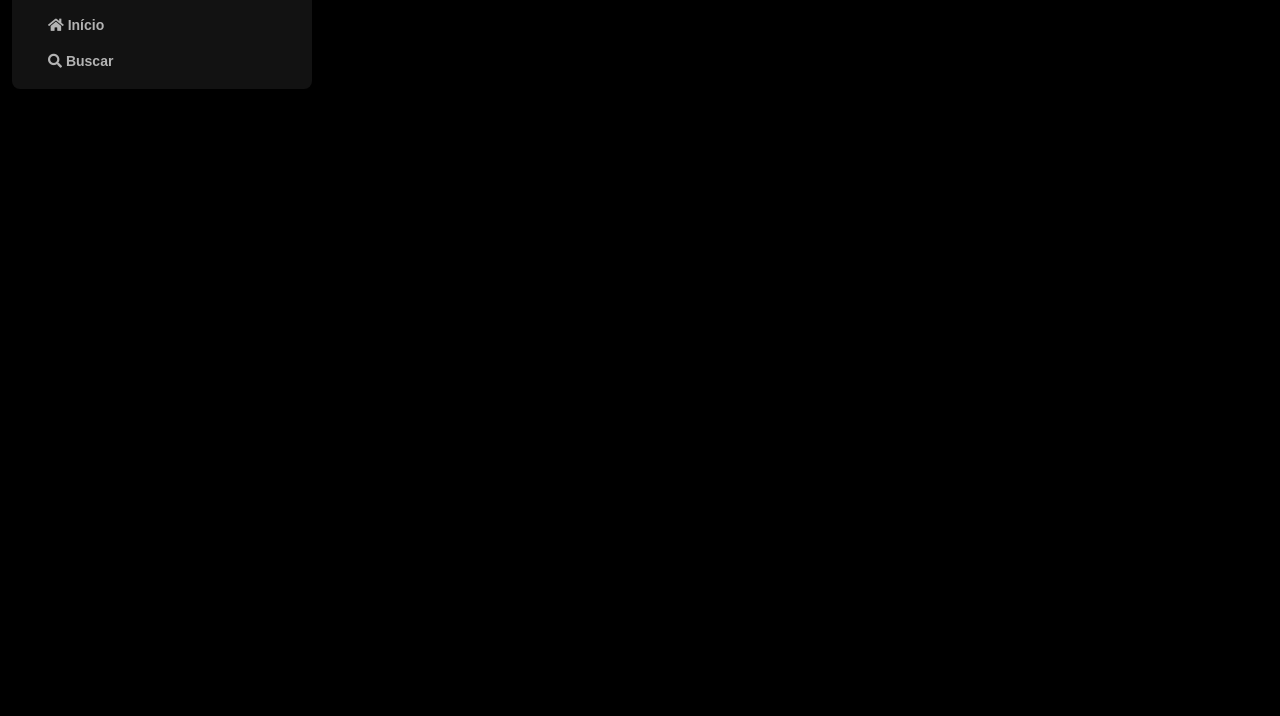
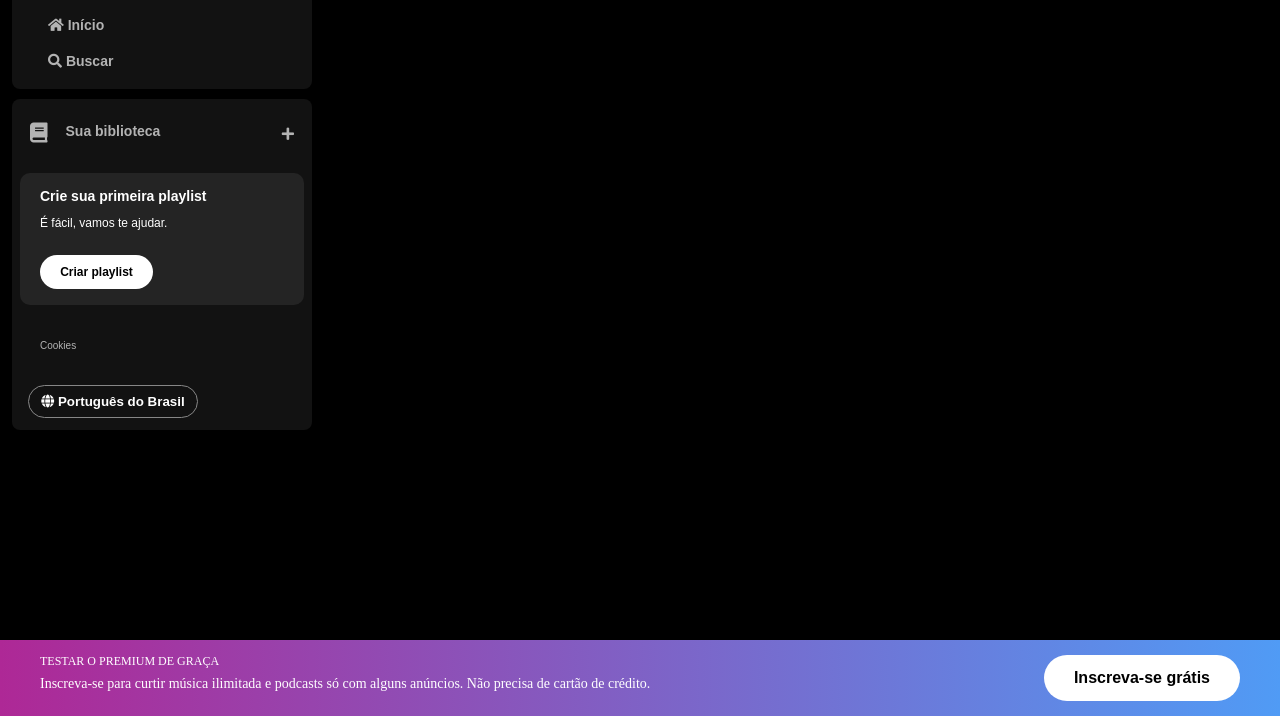
Before and after one commit to MateusDantas2/spotify-imersao, a plain HTML site: page index.html in a window 1280 px wide. Shown: the part 84-800 px from the top of the page. Drawn offline with Linux system fonts and the light colour scheme.

Commit message:
Adiciona footer

```diff
--- a/index.html
+++ b/index.html
@@ -3,9 +3,11 @@
   <head>
     <meta charset="UTF-8" />
     <meta name="viewport" content="width=device-width, initial-scale=1.0" />
-    <title>Spotify</title>
-    <link rel="stylesheet" href="reset.css"/>
+    <title>Spotify Imersão</title>
+
+    <link rel="stylesheet" href="reset.css" />
     <link rel="stylesheet" href="styles.css" />
+
     <link
       rel="stylesheet"
       href="https://use.fontawesome.com/releases/v5.15.4/css/solid.css"
@@ -19,15 +21,15 @@
       crossorigin="anonymous"
     />
   </head>
-  <body>
+
+  <>
     <div class="sidebar">
       <nav class="sidebar__navigation">
         <div class="logo">
           <a href="">
-            <img src="./assets/icons/logo-spotify.png" alt="logo do spotify" />
+            <img src="./assets/icons/logo-spotify.png" alt="Logo" />
           </a>
         </div>
-          <div>
         <ul>
           <li>
             <a href="">
@@ -42,9 +44,68 @@
             </a>
           </li>
         </ul>
+      </nav>
+      <div class="library">
+        <div class="library__content">
+          <button class="library__button">
+            <span class="fa fas fa-book"></span>
+            <span>Sua biblioteca</span>
+          </button>
+          <span class="fa fa-plus"></span>
         </div>
+        <section class="section-playlist">
+          <div class="section-playlist__content">
+            <span class="text title">Crie sua primeira playlist</span>
+            <span class="text subtitle">É fácil, vamos te ajudar.</span>
+            <button class="section-playlist__button">
+              <span>Criar playlist</span>
+            </button>
+          </div>
+        </section>
+        <div class="cookies">
+          <a href="">Cookies</a>
+        </div>
+        <div class="languages">
+          <button class="languages__button">
+            <span class="fa fa-globe"></span>
+            <span>Português do Brasil</span>
+          </button>
+        </div>
+      </div>
+    </div>
+    <main>
+        <div class="main-container">
+            <nav class="header__navigation">
+                <div class="navigation">
+                    <button class="arrow-left">
+                        <img src="./src/assets/icons/small-left.png" alt="Seta esquerda">
+                    </button>
+                    <button class="arrow-right">
+                        <img src="./src/assets/icons/small-right.png" alt="Seta direita">
+                    </button>
+                </div>
+                <div class="header__search">
+                    <img src="./src/assets/icons/search.png" alt="">
+                    <input id="search-input" type="text" maxlength="800" placeholder="O que você quer ouvir?" />
+                </div>
+                <div class="header__login">
+                    <button class="subscribe">Inscreva-se</button>
+                    <button class="login">Entrar</button>
                 </div>
             </nav>
         </div>
+    </main>
+    <footer class="disclaimer-premium">
+        <div class="text">
+            <p class="disclaimer-premium__title">Testar o Premium de graça</p>
+            <p class="disclaimer-premium__subtitle">
+                Inscreva-se para curtir música ilimitada e podcasts só com alguns
+                anúncios. Não precisa de cartão de crédito.
+            </p>
+        </div>
+        <div class="button">
+            <button type="button">Inscreva-se grátis</button>
+        </div>
+    </footer>
   </body>
 </html>
--- a/reset.css
+++ b/reset.css
@@ -1,4 +1,3 @@
-/* Reset CSS */
 html,
 body,
 div,
--- a/styles.css
+++ b/styles.css
@@ -1,50 +1,210 @@
-body {
+body{
     background-color: #000;
 }
 
-h1 {
-    color: #fff;
+.sidebar{
+    position:fixed;
+    top:0;
+    left:0;
+    bottom:0;
+    padding:12px;
+    width:300px;
 }
 
-.sidebar {
-    position: fixed;
-    top: 0;
-    left: 0;
-    bottom: 0;
-    padding: 12px;
-    width: 300px;
+.sidebar__navigation{
+    background-color: #121212;
+    border-radius:8px;
+    padding:16px 0 0 16px;
 }
 
-.sidebar__navigation {
-    background-color: #121212;
-    border-radius: 8px;
-    padding: 16px 0 0 16px;
+.logo{
+    background: #121212;
+    display:flex;
+    border-radius:8px ;
+    padding:16px 0 0 16px;
 }
 
-.sidebar__navigation .logo {
-    background: #121212;
-    display: flex;
-    border-radius: 8px;
-    padding: 16px 0 0 16px;
+.sidebar__navigation .logo img{
+    width:80px;
 }
 
-.sidebar__navigation .logo img {
-    width: 80px;
+.sidebar nav ul{
+    margin-top: 20px;
+    padding:0 20px 10px 20px;
 }
 
-.sidebar nav ul {
-    margin-top: 20px;
-    padding: 0 20px 10px 20px;
-}
-
-.sidebar ul li {
+.sidebar ul li{
     padding: 10px 0;
 }
 
-.sidebar nav ul li a {
+.sidebar nav ul li a{
     color: #b3b3b3;
     text-decoration: none;
     font-weight: 600;
     font-size: 14px;
     font-family: "DM Sans", sans-serif;
 }
+
+.library{
+    background-color:#121212;
+    border-radius:8px;
+    display:flex;
+    justify-content: space-between;
+    flex-direction: column;
+    padding:4px 8px;
+    color:#b3b3b3;
+    font-weight: 600;
+    font-size:14px;
+    margin-top: 10px;
+}
+
+.library .library__content{
+    display:flex;
+    justify-content: space-between;
+}
+
+.library .library__button{
+    display:flex;
+    margin-right: 10px;
+    color:#b3b3b3;
+    background-color: transparent;
+    border:0px;
+    font-size: 14px;
+    font-weight: 700;
+    font-family: "DM Sans", sans-serif;
+    text-align: center;
+    text-decoration: none;
+    text-transform: none;
+    padding:20px 10px;
+}
+
+.library .library__button .fa{
+    font-size:20px;
+    font-weight: 300;
+    color:#b3b3b3;
+    margin-right: 10px;
+    padding-right:8px;
+}
+
+.library .library__content .fa-plus{
+    margin: 24px 10px;
+}
+
+.section-playlist{
+    display:flex;
+    align-items: flex-start;
+    justify-content: space-between;
+    gap:20px;
+    background-color: #242424;
+    color:#b3b3b3;
+    font-weight: 600;
+    font-size: 14px;
+    margin: 8px 0;
+    padding:16px 20px;
+    border-radius:10px;
+}
+
+.section-playlist .section-playlist__content{
+    display:flex;
+    flex-direction: column;
+}
+
+.section-playlist__content .text{
+    padding-bottom:14px;
+    color:#FFF;
+    font-family: "DM Sans", sans-serif;
+}
+
+.section-playlist__content .title{
+    font-weight: 700;
+}
+
+.section-playlist__content .subtitle{
+    font-weight: 500;
+    font-size: 12px;
+}
+
+.section-playlist__content .section-playlist__button{
+    display: flex;
+    justify-content: center;
+    background-color: #FFF;
+    color:#000;
+    border-radius: 20px;
+    font-size: 12px;
+    font-weight: 700;
+    font-family: "DM Sans", sans-serif;
+    text-decoration:none;
+    text-transform: none;
+    padding:10px;
+    margin-top: 12px;
+    border:0;
+    width: 113px;
+}
+
+.sidebar .cookies{
+    margin:25px 20px;
+}
+
+.sidebar .cookies a{
+    color:#b3b3b3;
+    font-family: "DM Sans", sans-serif;
+    font-weight: 500;
+    font-size:10px;
+    text-decoration: none;
+}
+
+.sidebar .cookies a:hover{
+    text-decoration: underline;
+}
+
+.languages .languages__button{
+    align-items: center;
+    background-color: transparent;
+    border: 1px solid #878787;
+    color:#FFF;
+    font-weight: bold;
+    cursor:pointer;
+    width: 170px;
+    margin:8px;
+    padding:8px;
+    border-radius:20px;
+}
+
+.disclaimer-premium {
+    position: fixed;
+    bottom: 0;
+    left: 0;
+    right: 0;
+    background: linear-gradient(to right, #ae2896, #509bf5);
+    padding: 15px 40px;
+    display: flex;
+    justify-content: space-between;
+}
+.disclaimer-premium .text {
+   flex-shrink: 0;
+}
+.disclaimer-premium .disclaimer-premium__title {
+    color: #ffffff;
+    text-transform: uppercase;
+    font-weight: 400;
+    font-size: 12px;
+    margin-bottom: 10px;
+}
+
+.disclaimer-premium .disclaimer-premium__subtitle {
+    color: #ffffff;
+    font-size: 14px;
+    font-weight: 500;
+}
+
+.disclaimer-premium button {
+    background-color: #ffffff;
+    color: #000000;
+    font-size: 16px;
+    font-weight: bold;
+    padding: 14px 30px;
+    border: 0px;
+    border-radius: 40px;
+    cursor: pointer;
+    flex-shrink: 0;
+}
```
Lines whose indentation alone changed are shown as unchanged.
